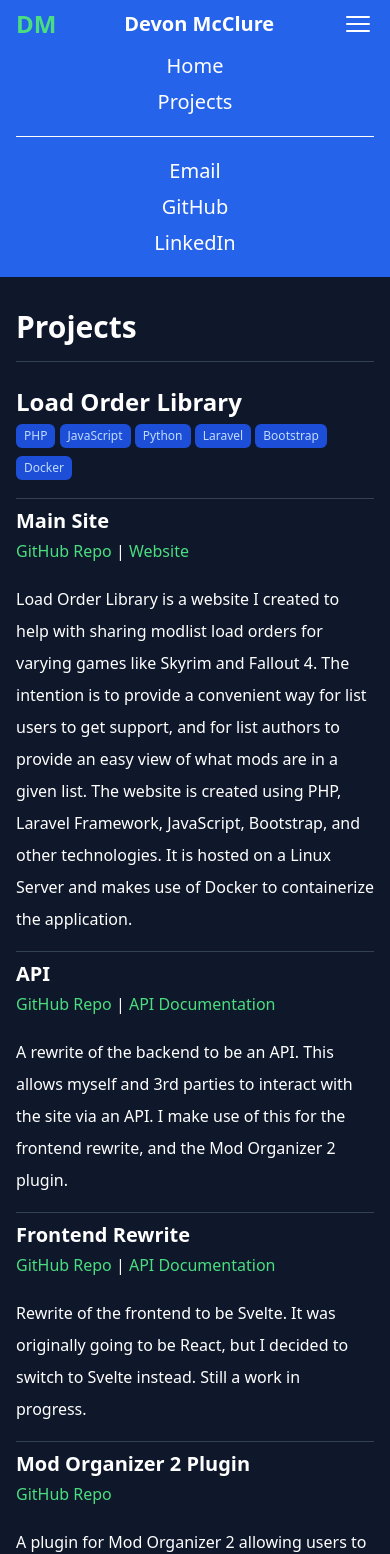
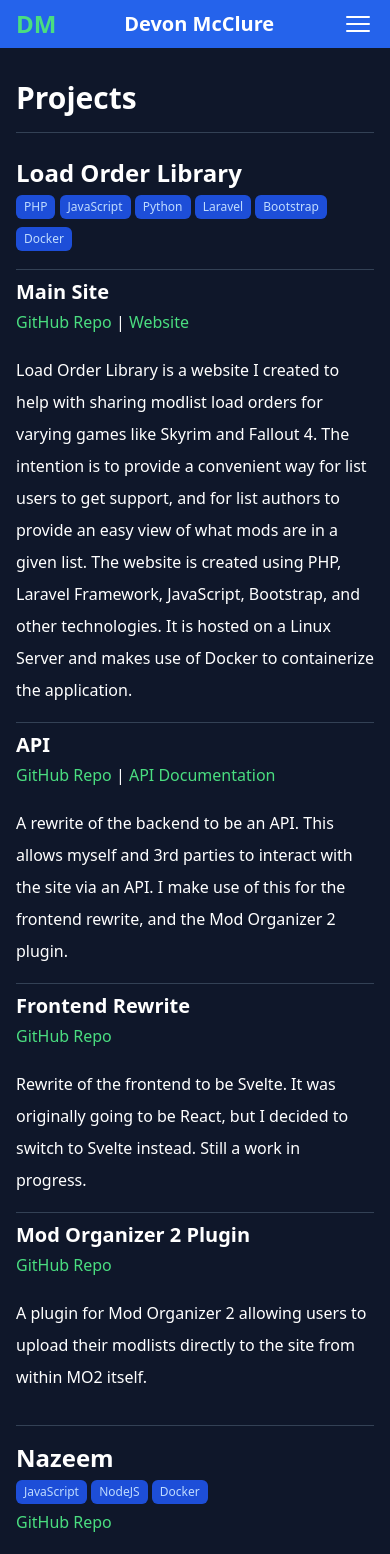
Before and after one commit to devonrmcclure/devonmcclure.dev, a SvelteKit app: page /projects in a window 390 px wide. Shown: the top 1554 px of the page. Built offline with nearby package versions, Linux system fonts and the light colour scheme.

Commit message:
add load order library stuff, finish mobile menu

```diff
--- a/src/routes/+layout.svelte
+++ b/src/routes/+layout.svelte
@@ -1,5 +1,10 @@
 <script>
+	import { page } from "$app/stores";
 	import "../app.css";
+
+	export let hidden = true;
+
+	$: $page.url && (hidden = true);
 </script>
 
 <nav class="mb-4 flex justify-between bg-blue-600 px-4 py-2 text-xl text-white sm:h-24">
@@ -10,7 +15,7 @@
 			<a class="hidden rounded px-2 py-1 hover:bg-green-500 sm:block" href="/">Home</a>
 			<a class="hidden rounded px-2 py-1 hover:bg-green-500 sm:block" href="/projects">Projects</a>
 			<!-- <a class="hidden rounded px-2 py-1 hover:bg-red-500 sm:block" href="/musings">Musings</a> -->
-			<button type="button" class="hover:text-green-500 sm:hidden">
+			<button type="button" class="hover:text-green-500 sm:hidden" on:click={() => (hidden = !hidden)}>
 				<svg
 					xmlns="http://www.w3.org/2000/svg"
 					fill="none"
@@ -28,7 +33,7 @@
 			</button>
 		</div>
 
-		<div class="py-2 sm:flex sm:items-center sm:justify-between">
+		<div class="hidden py-4 sm:flex sm:items-center sm:justify-between" class:hidden>
 			<div class="flex flex-col text-center sm:ml-6 sm:flex-row">
 				<a class="rounded px-2 py-1 hover:bg-green-500 sm:hidden" href="/">Home</a>
 				<a class="rounded px-2 py-1 hover:bg-green-500 sm:hidden" href="/projects">Projects</a>
--- a/src/routes/projects/+page.svelte
+++ b/src/routes/projects/+page.svelte
@@ -94,16 +94,9 @@
 				<h3 class="text-xl font-bold">Frontend Rewrite</h3>
 				<a
 					class=" text-green-400 hover:text-green-500"
-					href="https://github.com/phinocio/loadorderlibrary"
+					href="https://github.com/load-order-library/frontend"
 					target="_blank"
 					rel="noopener noreferrer">GitHub Repo</a
-				>
-				|
-				<a
-					class=" text-green-400 hover:text-green-500"
-					href="https://docs.loadorderlibrary.com"
-					target="_blank"
-					rel="noopener noreferrer">API Documentation</a
 				>
 				<p class="my-4">
 					Rewrite of the frontend to be Svelte. It was originally going to be React, but I decided to switch
```
